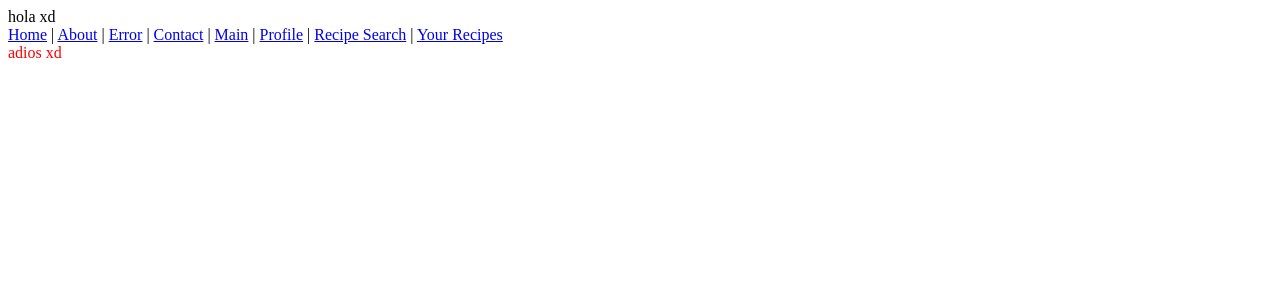
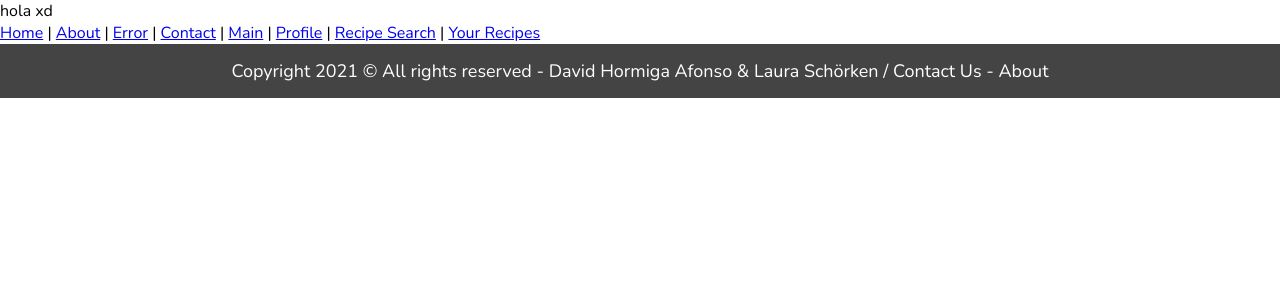
Before and after one commit to David-H-Afonso/recipes, a Vue app: page / in a window 1280 px wide. Shown: the top 300 px of the page. Built offline with nearby package versions, Linux system fonts and the light colour scheme.

Commit message:
footer made and margin and global font set

```diff
--- a/src/App.vue
+++ b/src/App.vue
@@ -30,4 +30,9 @@ export default {
 </script>
 
 <style lang="scss">
+@import url('https://fonts.googleapis.com/css2?family=Nunito:ital,wght@0,200;0,300;0,400;0,600;0,700;0,800;0,900;1,200;1,300;1,400;1,600;1,700;1,800;1,900&display=swap');
+  *{
+    margin: 0px auto;
+    font-family: 'Nunito', sans-serif;
+  }
 </style>
--- a/src/components/Footer/Index.vue
+++ b/src/components/Footer/Index.vue
@@ -1,7 +1,5 @@
 <template>
-  <div class="Footer">
-    <footer>adios xd</footer>
-  </div>
+    <center><footer class="Footer">Copyright 2021 &copy; All rights reserved - David Hormiga Afonso & Laura Schörken / <a href="#/contact">Contact Us</a> - <a href="#/about">About</a></footer></center>
 </template>
 
 <script>
@@ -15,7 +13,18 @@ export default ({
 </script>
 
 <style lang="scss" scoped>
-  footer {
-    color: red;
+  .Footer{
+    display: block;
+    padding: 15px;
+    font-size: 18px;
+    background-color: #444444;
+    color: white;
+  }
+  a{
+    text-decoration: none;
+    color: white;
+  }
+  a:hover{
+    color: lightskyblue;
   }
 </style>
```
